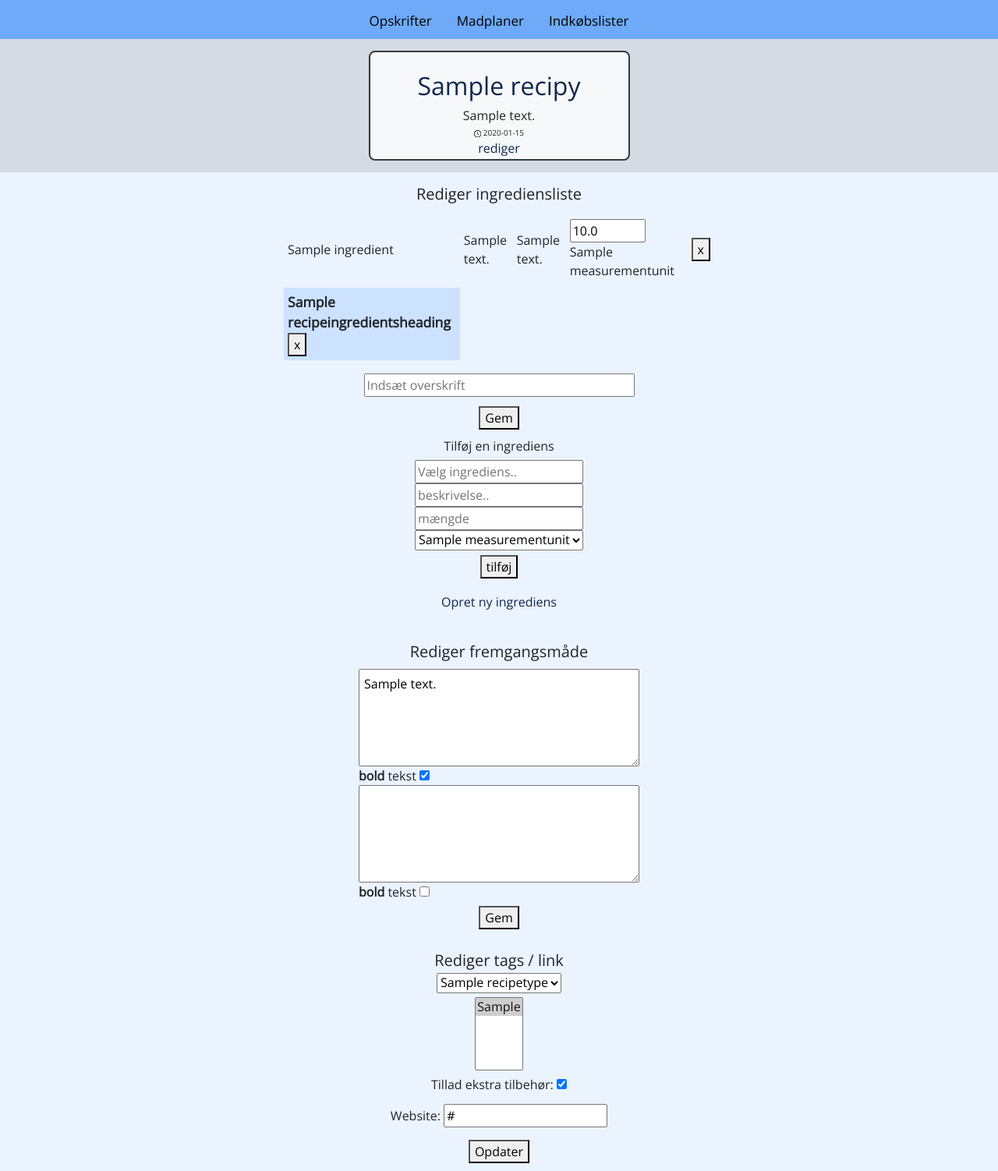
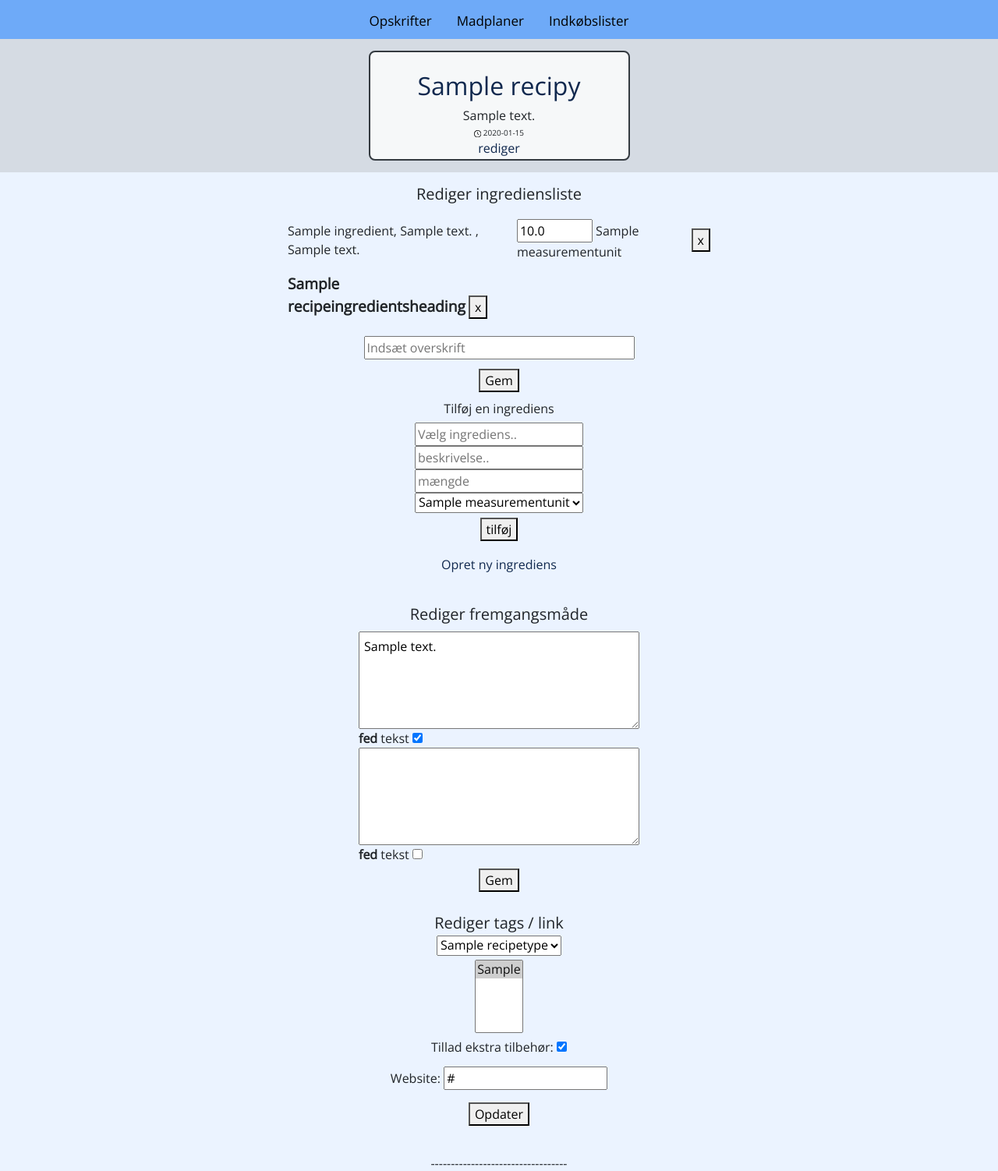
Before and after one commit to kaspernyhus/madplan, a Django app: page /recipies/edit/1/ in a window 1280 px wide. Shown: the top 1502 px of the page at 78% size. Run offline with Django 3.2, Linux system fonts and the light colour scheme; tables that the repository leaves empty hold one stand-in row (values such as "Sample post"); grey boxes marked "Sample" are stand-in pictures; some libraries are stand-ins or nearby versions.

Commit message:
style ipad layout

```diff
--- a/Madplan/static/css/style.css
+++ b/Madplan/static/css/style.css
@@ -432,7 +432,7 @@ p {
 .ipad-instructions {
   padding-bottom: 10px;
   width: 100%;
-  font-size: 120%;
+  font-size: 108%;
 }
 
 .ingredients {
@@ -446,7 +446,7 @@ p {
 
 .bold-instr {
   padding-top: 14px;
-  font-size: 110%;
+  font-size: 120%;
 }
 
 .no-margin-top {
@@ -537,6 +537,9 @@ li.dropdown {
 }
 
 .ipad-view {
+  overflow: auto;
+  background-color: var(--lighter);
+  margin: 20px;
   padding-left: 15px;
   padding-right: 15px;
   padding-bottom: 30px;
--- a/templates/recipies/edit_recipe.html
+++ b/templates/recipies/edit_recipe.html
@@ -40,7 +40,7 @@
       {% for recipe_ingredient in recipe_ingredients %}
       {% if recipe_ingredient.heading %}
       <tr style="background-color:hsl(214, 100%, 90%)">
-        <th>
+        <th class="bg-color">
           <span class="bold-instr">{{ recipe_ingredient.heading.heading }}</span>
           <button type="submit" class="delete_cross" id="delete_heading" name="delete_heading" value="{{recipe_ingredient.heading.id}}">x</button>
         </th>
@@ -48,13 +48,7 @@
       {% else %}
       <tr>
         <td>
-          <span>{{ recipe_ingredient.name }}</span>
-        </td>
-        <td>
-          <span>{% if recipe_ingredient.description %} {{ recipe_ingredient.description }} {% endif %}</span>
-        </td>
-        <td>
-          <span>{% if recipe_ingredient.recipe_ingredient_description %} {{ recipe_ingredient.recipe_ingredient_description }} {% endif %}</span>
+          <span>{{ recipe_ingredient.name }}{% if recipe_ingredient.description %}, {{ recipe_ingredient.description }} {% endif %}{% if recipe_ingredient.recipe_ingredient_description %}, {{ recipe_ingredient.recipe_ingredient_description }} {% endif %}</span>
         </td>
         <td>
           <input type="number" id="qty" name="qty" value="{{ recipe_ingredient.amount|unlocalize }}" lang="us-en" min="0" max="1000" step="0.1"> {{ recipe_ingredient.unit }}
@@ -115,11 +109,11 @@
         {% csrf_token %}
         {% for instruction in instructions %}
           <textarea class="center instr-text" name="textarea_instructions" form="instructions">{{instruction.description}}</textarea>
-          <b>bold</b> tekst
+          <b>fed</b> tekst
           <input type="checkbox" name="isbold" value="{{instruction.id}}" {% if instruction.is_bold %} checked {% endif %} form="instructions">
         {% endfor %}
           <textarea class="center instr-text" name="new_instruction" form="instructions"></textarea>
-          <b>bold</b> tekst
+          <b>fed</b> tekst
           <input type="checkbox" value="new_isbold" form="instructions" name="new_isbold">
         <div class="center">
         <button type="submit" name="edit_instructions">Gem</button>
--- a/templates/recipies/recipe.html
+++ b/templates/recipies/recipe.html
@@ -165,10 +165,8 @@
 
 
   <div class="center">
-    <br>
     <button class="sml-button" id="but3" onclick="showBlock3()">skift layout</button>
   </div>
-  <br>
   <div class="center" id="edit">
     <a href="{% url 'edit_recipe' recipe.id %}" class="center">Rediger opskrift</a>
     <p class="small-text center">Ændret {{recipe.date|date:'d/m/Y'}}</p>
```
